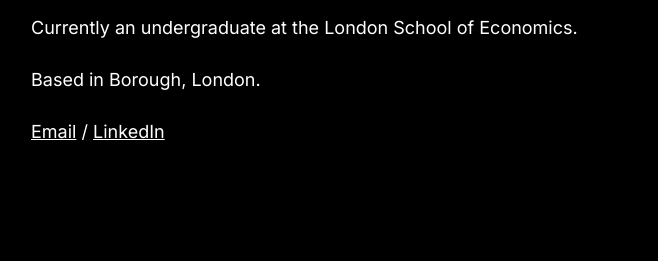
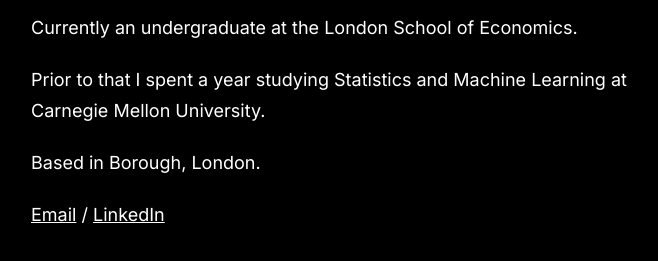
Before and after one commit to sidkataria1/sidkataria1.github.io, a plain HTML site: page index.html in a window 1280 px wide. Shown: the part 139-400 px from the top of the page, without its empty margins (309-967 px from the left). Drawn offline with Linux system fonts and the light colour scheme.

Commit message:
Update index.html

```diff
--- a/index.html
+++ b/index.html
@@ -45,6 +45,7 @@
   <main>
     <h1>Sid Kataria</h1>
     <p>Currently an undergraduate at the London School of Economics.</p>
+    <p>Prior to that I spent a year studying Statistics and Machine Learning at Carnegie Mellon University.</p>
     <p>Based in Borough, London.</p>
     <p><a href="mailto:you@example.com">Email</a> / <a href="https://www.linkedin.com/in/yourprofile">LinkedIn</a></p>
   </main>
```
